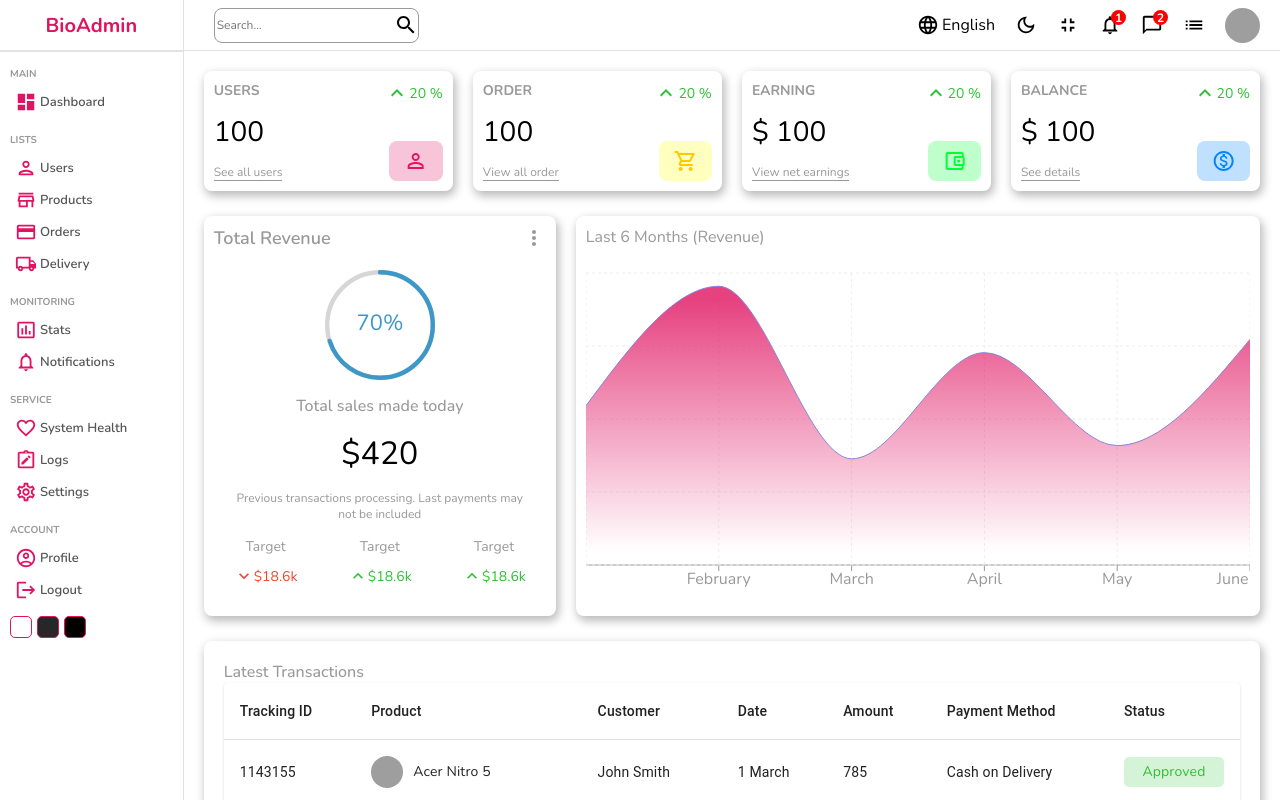
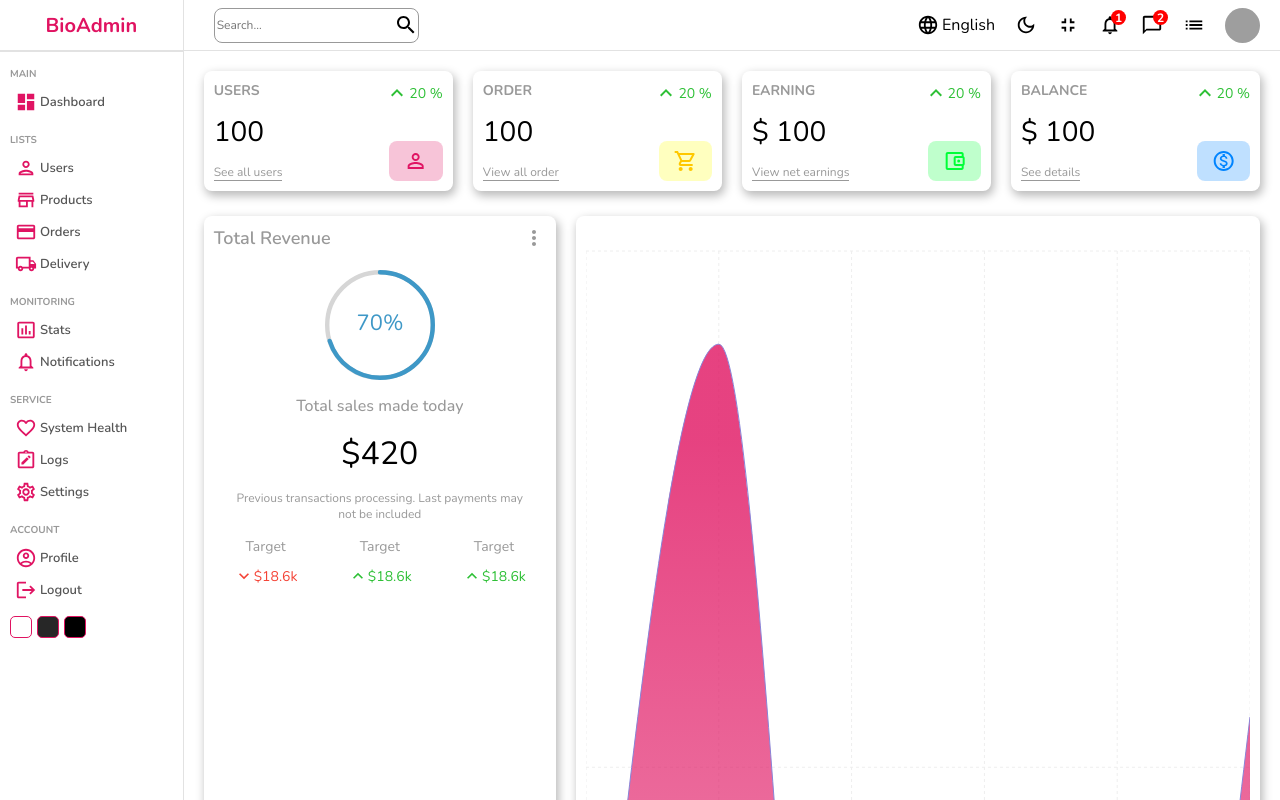
Before and after one commit to amasin76/admin-dashboard-react, a React (Create React App) app: page / in a window 1280 px wide. Shown: the top 800 px of the page. Built offline with nearby package versions, Linux system fonts and the light colour scheme; grey boxes are pictures that could not be loaded.

Commit message:
add props "aspect, title"

```diff
--- a/src/components/chart/Chart.jsx
+++ b/src/components/chart/Chart.jsx
@@ -17,11 +17,11 @@
   { name: "June", Total: 1700 },
 ];
 
-function Chart() {
+function Chart({ aspect, title }) {
   return (
     <div className="chart">
-      <div className="title">Last 6 Months (Revenue)</div>
-      <ResponsiveContainer width="100%" aspect={2 / 1}>
+      <div className="title">{title}</div>
+      <ResponsiveContainer width="100%" aspect={aspect}>
         <AreaChart
           width={730}
           height={250}
```
